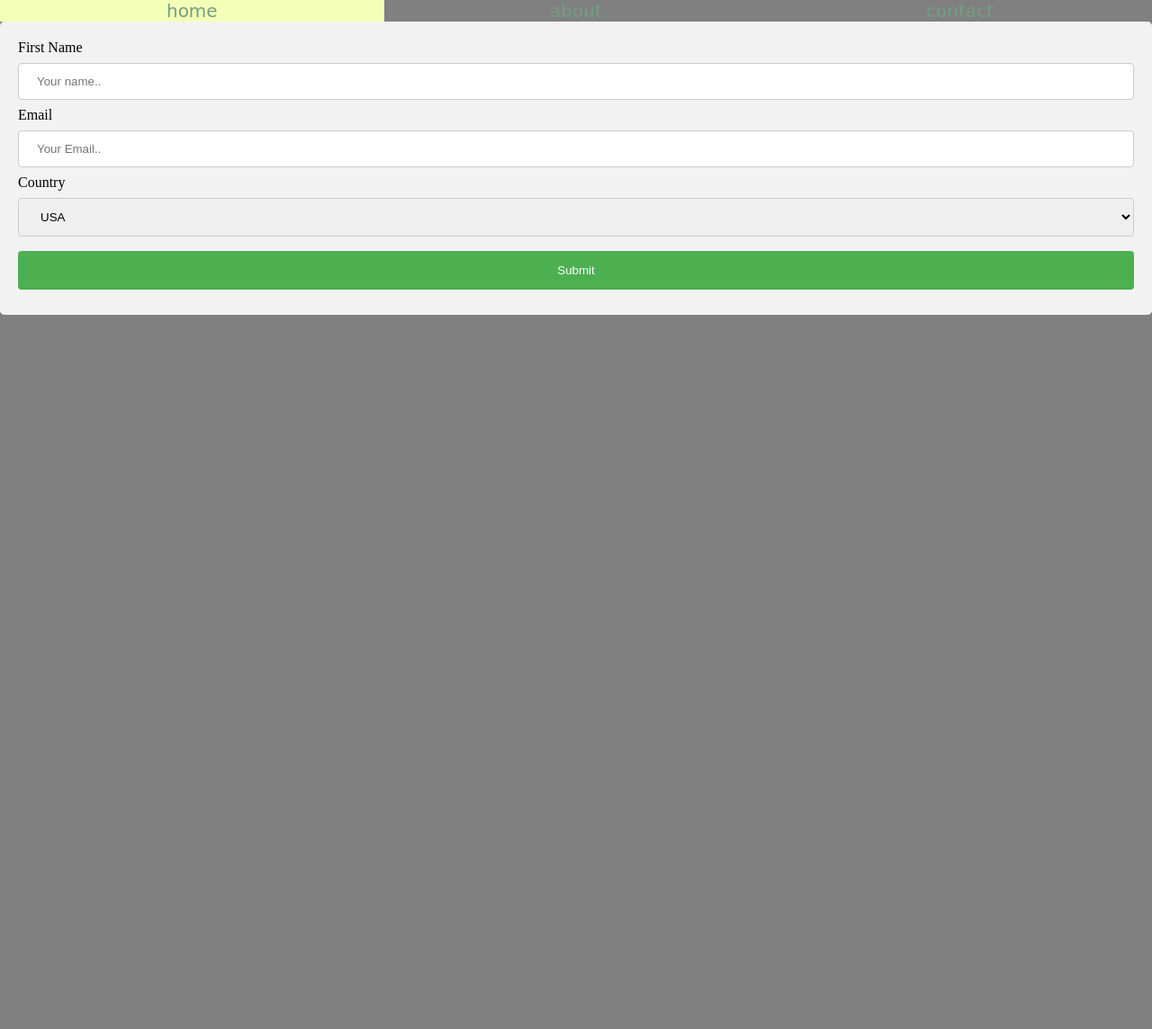
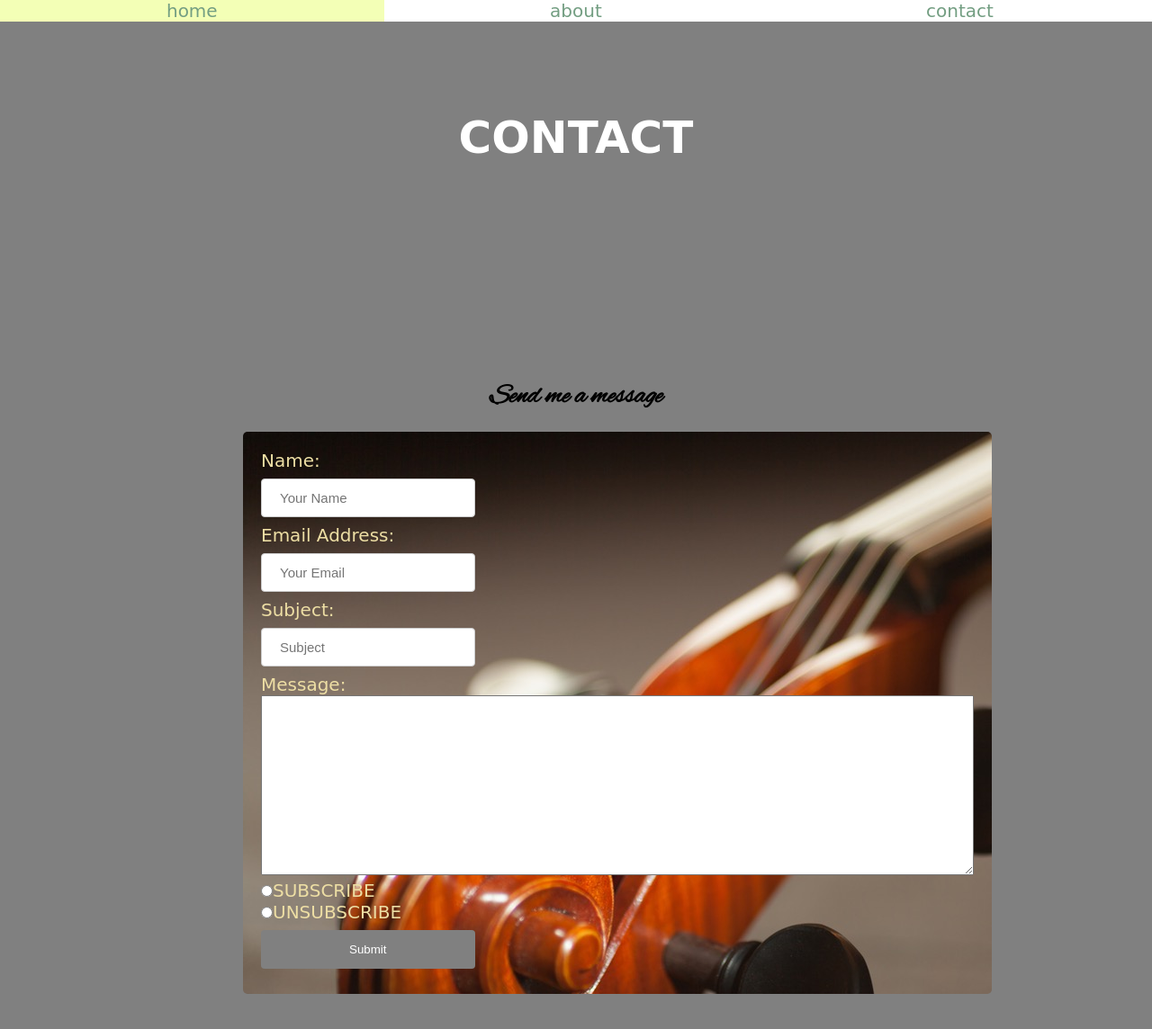
Before and after one commit to nelgucci/2nd-sample-website, a plain HTML site: page contact.html in a window 1280 px wide. Shown: the whole page at 90% size. Before the commit the page ends 800 px from the top, so only its background shows below. Drawn offline with Linux system fonts and the light colour scheme.

Commit message:
created form page and style

```diff
--- a/contact.html
+++ b/contact.html
@@ -1,15 +1,62 @@
+<!doctype html>
+<html lang="en">
+    <head>
+        <meta charset="utf-8">
+        <title>sample-website-contact</title>
+        <link rel="stylesheet" type="text/css" href="css/style.css">
+    </head>
+    <body>
+        <nav>
+            <ul>
+                <li><a href="index.html">home</a></li>
+                <li><a href="about.html">about</a></li>
+                <li><a href="contact.html">contact</a></li>
+            </ul>
+        </nav>
+        <div class="header">
+            <h1>CONTACT</h1>
+        </div>
+        <section class="main-content">
+            <h2 class="center-text">Send me a message</h2>
+                <form>
+            <!-- <form method="post"> -->
+                <label>Name:<br>
+                <input type="text" name="name" placeholder="Your Name"></label>
+                <label>Email Address:<br>
+                <input type="text" name="email" placeholder="Your Email"></label>
+                <label>Subject:<br>
+                <input type="text" name="subject" placeholder="Subject"></label>
+                <label>Message:<br>
+                <textarea name="message"></textarea>
+                </label>
+                <label>
+                    <input type="radio" name="subscribe" value="yes">SUBSCRIBE
+                </label>
+                <label>
+                    <input type="radio" name="subscribe" value="no">UNSUBSCRIBE
+                </label>
+                <input type="submit" value="Submit">
+                <!-- <button type="Submit">SUBMIT</button> -->
+            </form>
+        </section>
+    </body>
+</html>
 
 
+
+
+
+<!--
 <!doctype html>
 
 <html lang="en">
     <head>
     <meta charset="utf-8">
         <title>My Second Website</title>
-        <link rel="stylesheet" type="text/css" href="css/style.css">
+        <link rel="stylesheet" type="text/css" href="css/style.css"> -->
         <!-- <link href='https://fonts.googleapis.com/css?family=Alex Brush' rel='stylesheet'> -->
         <!--links stylesheet to the html document-->
-    </head>
+<!--     </head>
     <body>
         <nav>
             <ul>
@@ -39,3 +86,4 @@
 
     </body>
 </html>
+ -->
--- a/css/style.css
+++ b/css/style.css
@@ -12,7 +12,7 @@ body {
 
 	background-image: url("../images/bg-pattern.gif");
 
-	background-repeat: no-repeat;
+
 }
 
 h2 {
@@ -22,7 +22,7 @@ h2 {
 }
 
 nav ul {
-	background-color: grey;
+	background-color: white;
 	list-style: none;/*removes the dot*/
 	padding: 0px;  /*if 4 values are entered: top right bottom left*/
 	overflow: auto;
@@ -105,7 +105,58 @@ h1 {
 
 }
 
+
+label {
+	display:block;
+	color: #EDDEA4;
+	font-family: cursive;
+}
+
+
+textarea {
+	width: 100%;
+	height: 200px;
+	font-size: 20px;
+}
+
+/*input[type=textarea], select {
+	font-size: 15px;
+}
+*/
 input[type=text], select {
+	font-size: 15px;
+	width: 30%;
+	padding: 12px 20px;
+	margin: 8px 0px;
+	border: 1px solid #ccc;
+	border-radius: 4px;
+	box-sizing: border-box;
+}
+input[type=submit] {
+    width: 30%;
+    background-color: grey;
+    color: white;
+    padding: 14px 20px;
+    margin: 8px 0;
+    border: none;
+    border-radius: 4px;
+    cursor: pointer;
+
+}
+
+input[type=submit]:hover {
+    background-color: #45a049;}
+
+ form {
+ 	margin: 0px 0px 0px 150px;
+    width: 80%;
+    border-radius: 5px;
+    background-color: #f2f2f2;
+    padding: 20px;
+    background-image: url("../images/violin.jpeg");
+}
+/*================================tables=================================*/
+/*input[type=text], select {
     width: 100%;
     padding: 12px 20px;
     margin: 8px 0;
@@ -133,4 +184,4 @@ input[type=submit]:hover {
     border-radius: 5px;
     background-color: #f2f2f2;
     padding: 20px;
-}
+}*/
```
